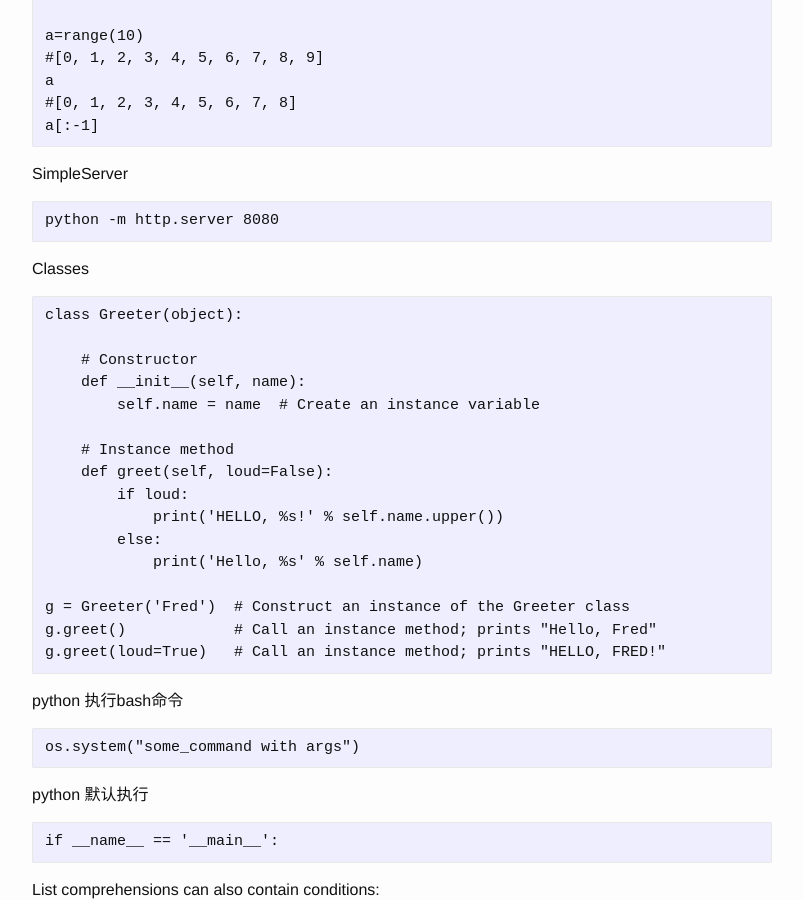
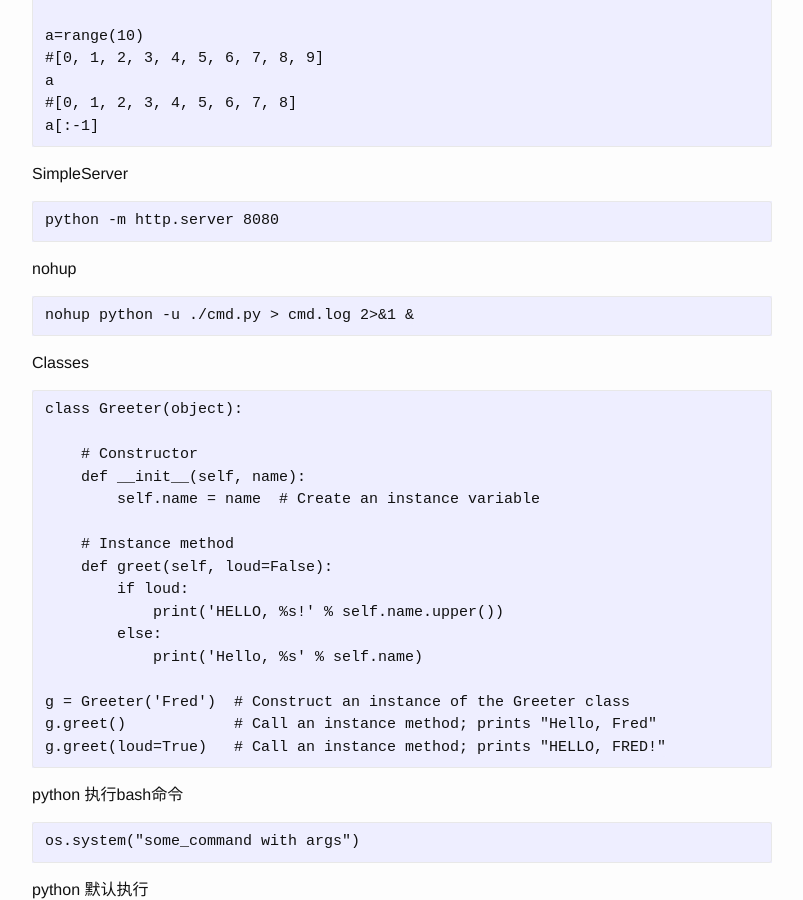
Before and after one commit to josephstalin117/josephstalin117.github.io, a Jekyll site: the page built from _posts/2017-08-10-python.markdown, in a window 1280 px wide and 900 px high, scrolled down 1883 px. Shown: the whole window, without its empty margins (238-1041 px from the left). Built offline with Jekyll 4.4.1, drawn with Linux system fonts in a browser that asks for light colours.

Commit message:
add python nohup

````diff
--- a/_posts/2017-08-10-python.markdown
+++ b/_posts/2017-08-10-python.markdown
@@ -96,6 +96,11 @@ a[:-1]
 SimpleServer
 ```
 python -m http.server 8080
+```
+
+nohup
+```
+nohup python -u ./cmd.py > cmd.log 2>&1 &
 ```
 
 Classes
````
